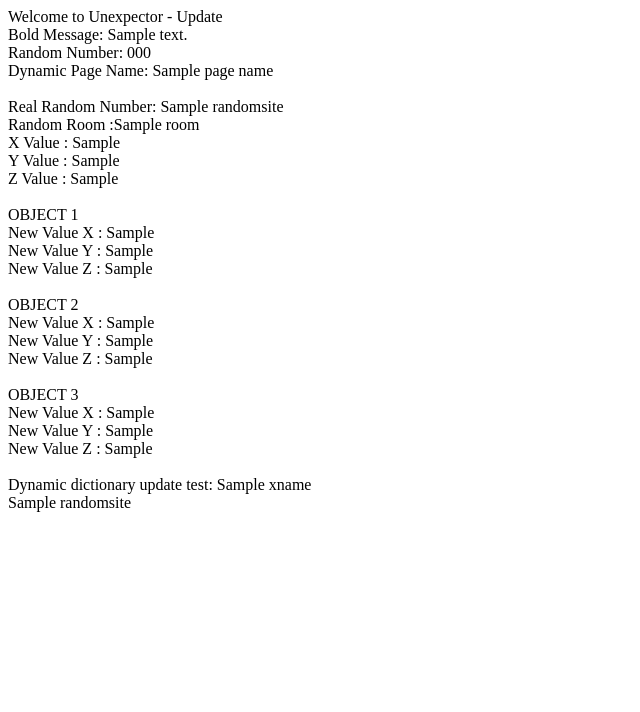
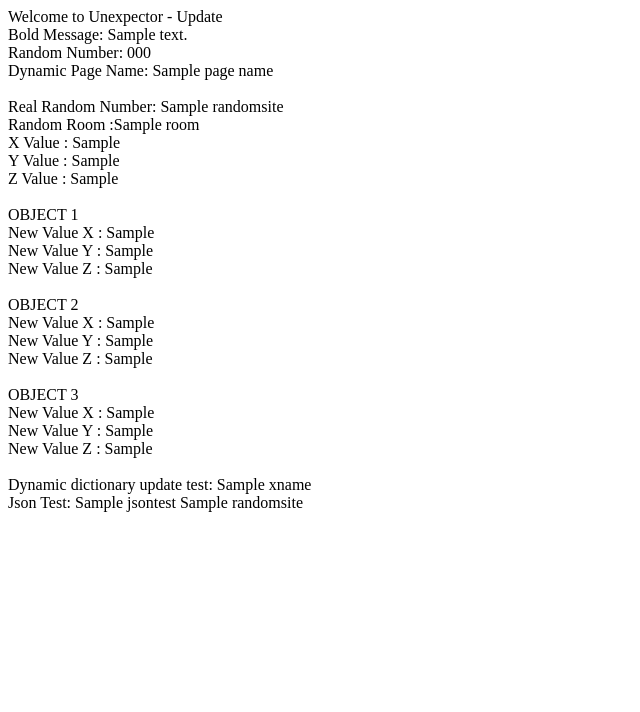
Before and after one commit to unexpector/JanusVRandom, a Django app: template hello/templates/unexpector-template.html in a window 1280 px wide. Shown: the top 712 px of the page, without its empty margins (0-640 px from the left). Run offline with Django 3.2, Linux system fonts and the light colour scheme; tables that the repository leaves empty hold one stand-in row (values such as "Sample post"); the template is opened without the code that fills it: values that come from a table or form of the project are taken from there, most other values are stand-ins (such as "Sample title", 1, 10 or a date in 2020); parts of the project's set-up code (start-up, migrations or seed data) failed here and were passed over.

Commit message:
push to template

```diff
--- a/hello/templates/unexpector-template.html
+++ b/hello/templates/unexpector-template.html
@@ -37,6 +37,7 @@ New Value Y : {{object_threey}}<br>
 New Value Z : {{object_threez}}<br>
 <br>
 Dynamic dictionary update test: {{xname}}<br>
+Json Test: {{jsontest}}
 
 
 <FireBoxRoom>
--- a/hello/views.py
+++ b/hello/views.py
@@ -42,7 +42,7 @@ def index(request):
 
 
     themodel = ObjectLibrary.objects.get(objectname=random_model).src
-    context_dict = {'boldmessage': object_one.newobjx, 'randomreddit': randomreddit, 'randomwikipedia': randomwikipedia, 'thenumber': thenumber, 'themodel': themodel, 'wikipediaid': wikipedia_id, 'realrandom': fullrandom, 'randomroom': random_room, 'one_xvalue': object_one.newobjx, 'one_yvalue': object_one.newobjy, 'one_zvalue': object_one.newobjz}
+    context_dict = {'boldmessage': object_one.newobjx, 'randomreddit': randomreddit, 'randomwikipedia': randomwikipedia, 'thenumber': thenumber, 'themodel': themodel, 'wikipediaid': wikipedia_id, 'realrandom': fullrandom, 'randomroom': random_room, 'one_xvalue': object_one.newobjx, 'one_yvalue': object_one.newobjy, 'one_zvalue': object_one.newobjz, 'jsontest': jsontest}
     context_dict['page_name'] = "this is the page name"
     #context_dict.update({'newvalue': thecube.newobjx})
     object_one.addtodict(context_dict)
```
